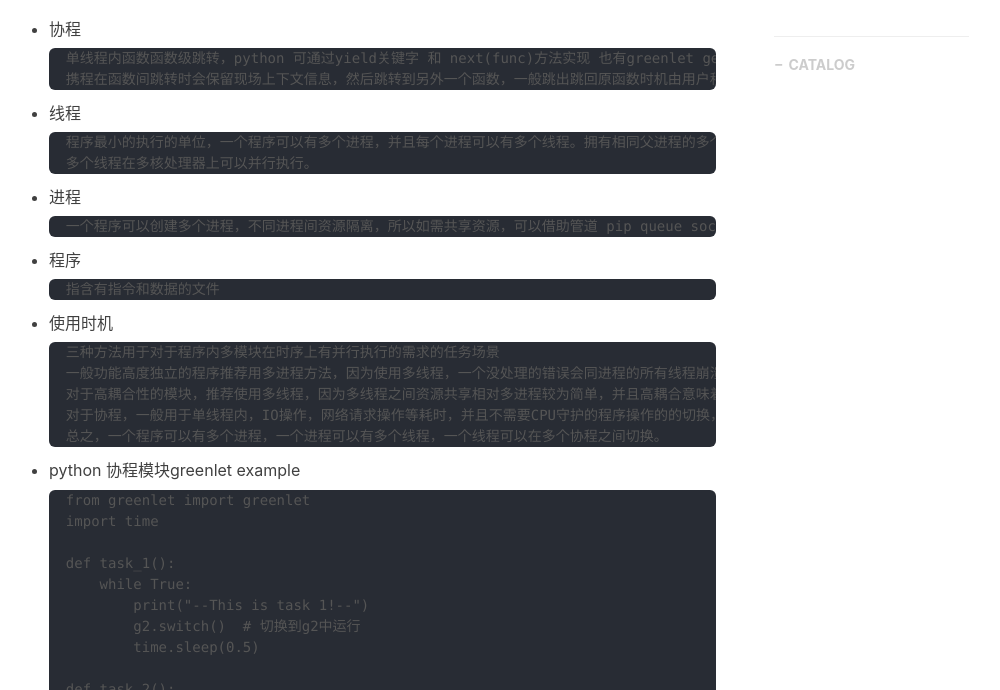
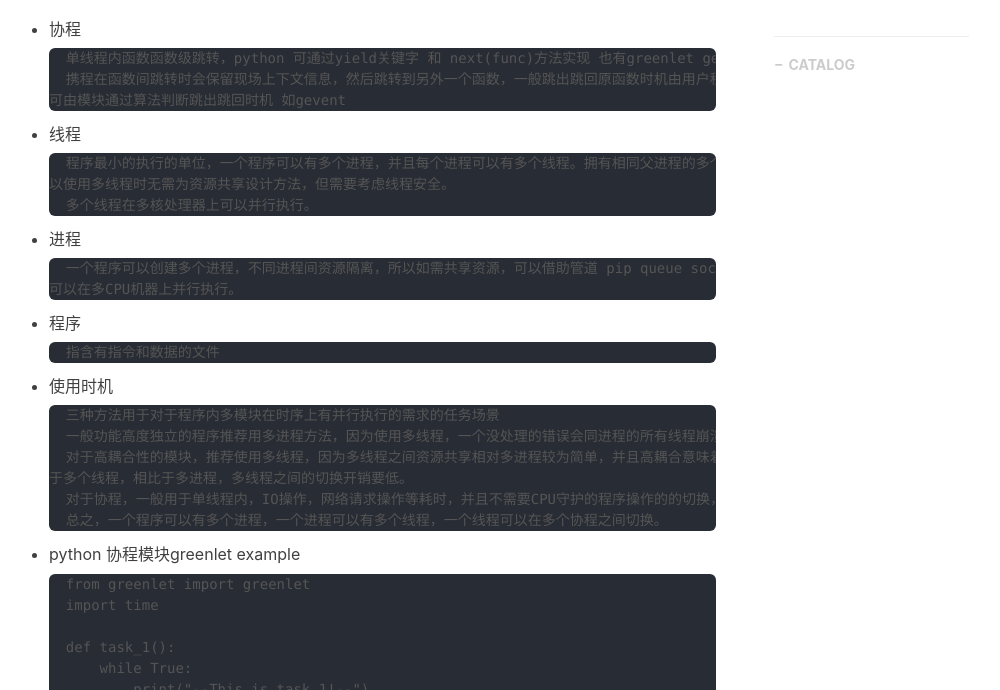
Before and after one commit to laowng/laowng.github.io, a Jekyll site: the page built from _posts/2020-12-1-java-threading.md, in a window 1280 px wide and 900 px high, scrolled down 317 px, cut to the strip 210-900 px from the top of the window. Shown: the whole strip, without its empty margins (256-1256 px from the left). Built offline with Jekyll 4.4.1, drawn with Linux system fonts in a browser that asks for light colours; nearby versions of some CDN libraries; comment, search, counter and statistics services are not loaded; some of the changed text lies outside the part shown.

Commit message:
修改一些细节

```diff
--- a/_posts/2020-12-1-java-threading.md
+++ b/_posts/2020-12-1-java-threading.md
@@ -14,14 +14,17 @@ tags:
 - 协程
 
         单线程内函数函数级跳转，python 可通过yield关键字 和 next(func)方法实现 也有greenlet gevent 等模块实现协程
-        携程在函数间跳转时会保留现场上下文信息，然后跳转到另外一个函数，一般跳出跳回原函数时机由用户程序控制如 greenlet ,也可由模块通过算法判断跳出跳回时机 如gevent
+        携程在函数间跳转时会保留现场上下文信息，然后跳转到另外一个函数，一般跳出跳回原函数时机由用户程序控制如 greenlet ,也
+      可由模块通过算法判断跳出跳回时机 如gevent
 - 线程
 
-        程序最小的执行的单位，一个程序可以有多个进程，并且每个进程可以有多个线程。拥有相同父进程的多个线程间共享一片内存，所以使用多线程时无需为资源共享设计方法，但需要考虑线程安全。
+        程序最小的执行的单位，一个程序可以有多个进程，并且每个进程可以有多个线程。拥有相同父进程的多个线程间共享一片内存，所
+      以使用多线程时无需为资源共享设计方法，但需要考虑线程安全。
         多个线程在多核处理器上可以并行执行。
 - 进程
 
-        一个程序可以创建多个进程，不同进程间资源隔离，所以如需共享资源，可以借助管道 pip queue socket等方法实现。多个进程可以在多CPU机器上并行执行。
+        一个程序可以创建多个进程，不同进程间资源隔离，所以如需共享资源，可以借助管道 pip queue socket等方法实现。多个进程
+      可以在多CPU机器上并行执行。
 - 程序
 
         指含有指令和数据的文件
@@ -29,7 +32,8 @@ tags:
 
         三种方法用于对于程序内多模块在时序上有并行执行的需求的任务场景
         一般功能高度独立的程序推荐用多进程方法，因为使用多线程，一个没处理的错误会同进程的所有线程崩溃。
-        对于高耦合性的模块，推荐使用多线程，因为多线程之间资源共享相对多进程较为简单，并且高耦合意味着要CPU频繁切换于多个线程，相比于多进程，多线程之间的切换开销要低。
+        对于高耦合性的模块，推荐使用多线程，因为多线程之间资源共享相对多进程较为简单，并且高耦合意味着要CPU频繁切换
+      于多个线程，相比于多进程，多线程之间的切换开销要低。
         对于协程，一般用于单线程内，IO操作，网络请求操作等耗时，并且不需要CPU守护的程序操作的的切换，用此来提高速度。
         总之，一个程序可以有多个进程，一个进程可以有多个线程，一个线程可以在多个协程之间切换。
 - python 协程模块greenlet example
@@ -82,4 +86,5 @@ tags:
 
 - 解决方法
 
-        将需要同步的资源放在主函数内，如果程序没有主函数，建议创建一个主函数，然后使用 if \__name\__=="__mian__":main() 语法调用
+        将需要同步的资源放在主函数内，如果程序没有主函数，建议创建一个主函数，然后使
+      用 if \__name\__=="__mian__":main() 语法调用
```
